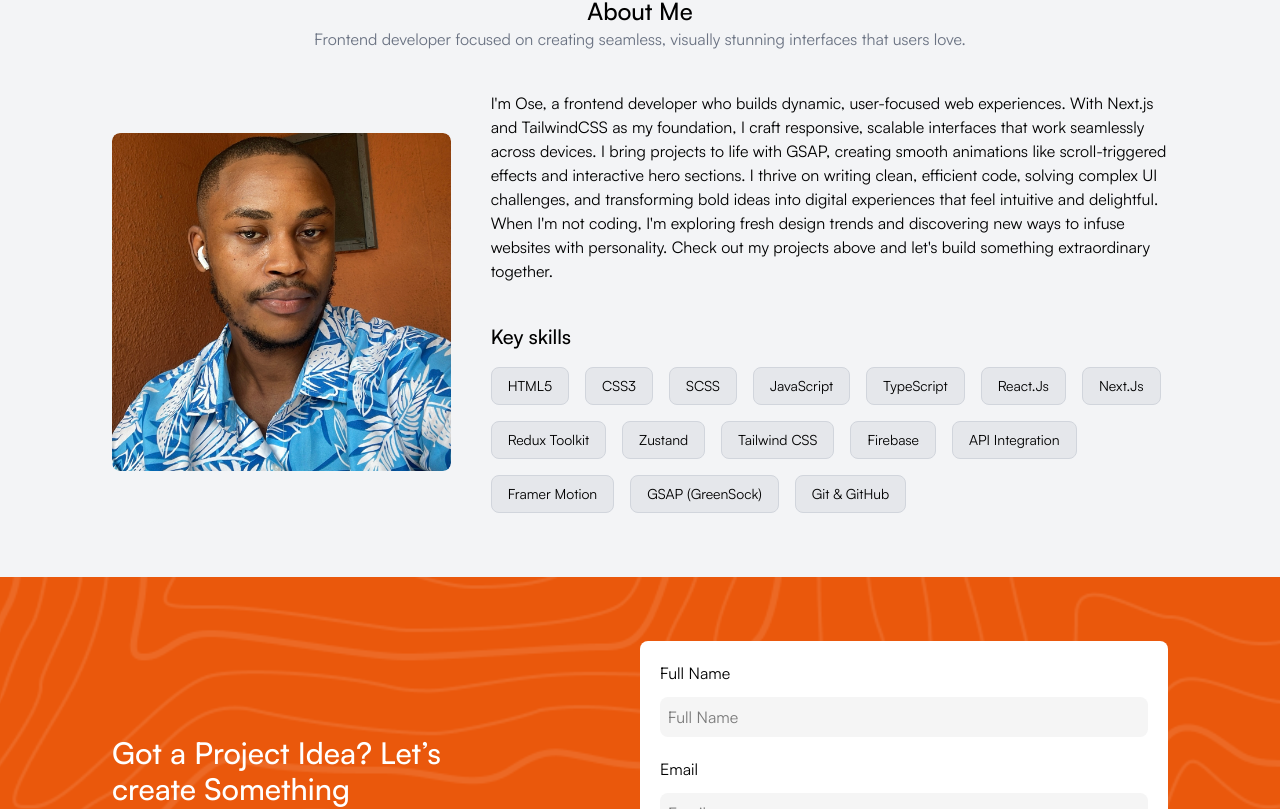
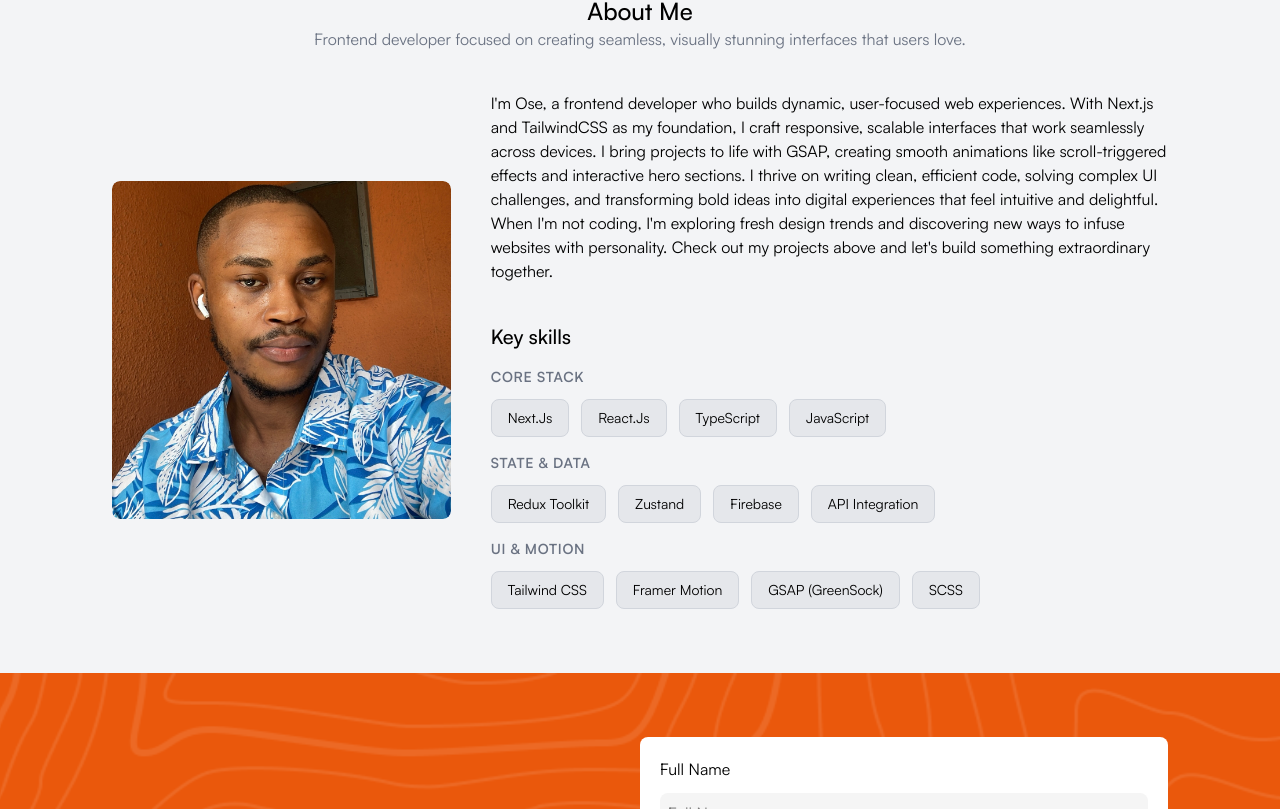
Before and after one commit to oseji/my-portfolio, a Next.js app: page / in a window 1280 px wide. Shown: the part 2085-2894 px from the top of the page. Built offline with nearby package versions, Linux system fonts and the light colour scheme.

Commit message:
fixed responsivess, revamped about me, fixed content

```diff
--- a/src/app/components/AboutMe.tsx
+++ b/src/app/components/AboutMe.tsx
@@ -5,41 +5,31 @@ import { useModeStore } from "../store/selectedModeState";
 import myPicture from "../assets/my picture.jpeg";
 
 const AboutMe = () => {
-	const frontendSkills = [
-		"HTML5",
-		"CSS3",
-		"SCSS",
-		"JavaScript",
-		"TypeScript",
-		"React.js",
-		"Next.js",
-		"Redux Toolkit",
-		"Zustand",
+	const frontendSkills = {
+		"Core Stack": ["Next.js", "React.js", "TypeScript", "JavaScript"],
+		"State & Data": ["Redux Toolkit", "Zustand", "Firebase", "API Integration"],
+		"UI & Motion": [
 			"Tailwind CSS",
-		"Firebase",
-		"API Integration",
 			"Framer Motion",
 			"GSAP (GreenSock)",
-		"Git & GitHub",
-	];
-	const qaSkills = [
-		"Selenium WebDriver",
-		"Postman",
-		"Swagger",
-		"Jira",
-		"Test Case Design & Execution",
-		"Bug Reporting & Tracking",
-		"Database Validation ",
-		"Manual Testing",
-		"Automated Testing",
-		"Functional Testing",
+			"SCSS",
+		],
+	};
+
+	const qaSkills = {
+		"Core Tools": ["Selenium WebDriver (POM)", "Postman", "Swagger", "Jira"],
+		"Technical Testing": [
+			"Database Validation (MongoDB)",
+			"API Testing",
+			"Cross-Browser Testing",
+		],
+		"Testing Lifecycle": [
 			"Regression Testing",
 			"End-to-End Testing",
 			"Smoke Testing",
-		"User Acceptance Testing",
-		"Exploratory Testing",
-		"Cross-Browser Testing",
-	];
+			"UAT",
+		],
+	};
 
 	const frontendBio = `I'm Ose, a frontend developer who builds dynamic, user-focused web experiences. With Next.js and TailwindCSS as my foundation, I craft responsive, scalable interfaces that work seamlessly across devices. I bring projects to life with GSAP, creating smooth animations like scroll-triggered effects and interactive hero sections. I thrive on writing clean, efficient code, solving complex UI challenges, and transforming bold ideas into digital experiences that feel intuitive and delightful. When I'm not coding, I'm exploring fresh design trends and discovering new ways to infuse websites with personality. Check out my projects above and let's build something extraordinary together.`;
 
@@ -60,7 +50,7 @@ const AboutMe = () => {
 					: "Testing software with precision and purpose. Automation enthusiast who understands both sides of the code."}
 			</p>
 
-			<div className=" flex flex-col md:flex-row items-center gap-4 md:gap-10">
+			<div className=" flex flex-col lg:flex-row items-center gap-4 md:gap-10">
 				<div className="md:w-1/2 lg:w-1/3 rounded-lg overflow-hidden">
 					<Image
 						src={myPicture}
@@ -69,22 +59,32 @@ const AboutMe = () => {
 					/>
 				</div>
 
-				<div className=" md:w-2/3">
+				<div className=" lg:w-2/3">
 					<p>{mode === "frontend" ? frontendBio : qaBio}</p>
 
 					<h2 className=" font-medium text-xl mb-4 mt-10">Key skills</h2>
 
-					<div className=" flex flex-row flex-wrap items-center gap-4">
-						{(mode === "frontend" ? frontendSkills : qaSkills).map(
-							(skill, index) => (
+					<div className=" flex flex-col flex-wrap items-start gap-4">
+						{Object.entries(
+							mode === "frontend" ? frontendSkills : qaSkills,
+						).map(([category, skills], catIndex) => (
+							<div key={catIndex} className="space-y-3">
+								<h4 className="text-sm font-semibold uppercase tracking-wider text-gray-500 dark:text-gray-400">
+									{category}
+								</h4>
+
+								<div className="flex flex-row flex-wrap items-center gap-3">
+									{skills.map((skill, index) => (
 										<span
 											key={index}
-									className=" capitalize border border-gray-300 dark:border-0 dark:bg-orange-500 bg-gray-200 rounded-lg px-4 py-2 text-sm"
+											className="capitalize border border-gray-300 dark:border-0 dark:bg-orange-500 bg-gray-200 rounded-lg px-4 py-2 text-sm transition-all hover:scale-105"
 										>
 											{skill}
 										</span>
-							),
-						)}
+									))}
+								</div>
+							</div>
+						))}
 					</div>
 				</div>
 			</div>
--- a/src/app/components/ContactMe.tsx
+++ b/src/app/components/ContactMe.tsx
@@ -53,14 +53,14 @@ const ContactMe = () => {
 
 	return (
 		<section
-			className=" dark:bg-[#262626] dark:text-white section-padding flex flex-col md:flex-row gap md:justify-between items-center gap-10 md:gap-44 bg-[#EA580C]"
+			className=" dark:bg-[#262626] dark:text-white section-padding flex flex-col lg:flex-row gap lg:justify-between items-center gap-10 lg:gap-44 bg-[#EA580C]"
 			style={{
 				backgroundImage: `url(/backgroundImage.svg)`,
 				backgroundSize: "cover",
 				backgroundPosition: "center",
 			}}
 		>
-			<div className=" w-full md:w-1/3 text-white">
+			<div className=" w-full lg:w-1/3 text-white">
 				<h1 className=" text-3xl mb-4 font-medium">
 					Got a Project Idea? Let’s create Something amazing
 				</h1>
@@ -75,7 +75,7 @@ const ContactMe = () => {
 				</a>
 			</div>
 
-			<div className=" bg-white dark:bg-[#1E1E1E] rounded-lg p-5 w-full md:w-1/2 xl:w-1/2">
+			<div className=" bg-white dark:bg-[#1E1E1E] rounded-lg p-5 w-full lg:w-1/2 xl:w-1/2">
 				<form
 					onSubmit={(e) => {
 						e.preventDefault();
--- a/src/app/components/Header.tsx
+++ b/src/app/components/Header.tsx
@@ -52,19 +52,19 @@ const Header = () => {
 
 				<div className="menuContainer" onClick={toggleMenu}>
 					<span
-						className="top-[10%] w-[80%] bg-black p-[1px]   absolute  transition ease-in-out duration-300 rounded-lg"
+						className="top-[10%] w-[80%] bg-black dark:bg-white p-[1px]   absolute  transition ease-in-out duration-300 rounded-lg"
 						ref={(el) => {
 							if (el) menuLineRefs.current[0] = el;
 						}}
 					></span>
 					<span
-						className="top-1/2 w-[60%] bg-black p-[1px]   absolute  transition ease-in-out duration-300 rounded-lg"
+						className="top-1/2 w-[60%] bg-black dark:bg-white p-[1px]   absolute  transition ease-in-out duration-300 rounded-lg"
 						ref={(el) => {
 							if (el) menuLineRefs.current[1] = el;
 						}}
 					></span>
 					<span
-						className="top-[90%] w-[80%] bg-black p-[1px]   absolute  transition ease-in-out duration-300 rounded-lg"
+						className="top-[90%] w-[80%] bg-black dark:bg-white p-[1px]   absolute  transition ease-in-out duration-300 rounded-lg"
 						ref={(el) => {
 							if (el) menuLineRefs.current[2] = el;
 						}}
@@ -90,7 +90,7 @@ const Header = () => {
 						</li>
 						<li>
 							<a
-								href="https://drive.google.com/file/d/1SErAAvbaxZQY2XEa0CoU2E6rgyMEmdCf/view?usp=sharing"
+								href="https://drive.google.com/file/d/19VgKqFfT8_QsR7N3wSbW1n9vnH097fYx/view?usp=sharing"
 								target="_blank"
 								rel="noopener noreferrer"
 							>
@@ -148,6 +148,7 @@ const Header = () => {
 								? "text-white"
 								: "text-gray-600 dark:text-gray-300"
 						}`}
+						onClick={() => setIsMenuToggled(false)}
 					>
 						Frontend
 					</span>
@@ -156,6 +157,7 @@ const Header = () => {
 						className={`z-10 w-1/2 text-center font-medium transition-colors duration-300 ${
 							mode === "qa" ? "text-white" : "text-gray-600 dark:text-gray-300"
 						}`}
+						onClick={() => setIsMenuToggled(false)}
 					>
 						QA
 					</span>
--- a/src/app/components/Herosection.tsx
+++ b/src/app/components/Herosection.tsx
@@ -8,7 +8,7 @@ const HeroSection = () => {
 			className=" dark:bg-[#262626] dark:text-white section-padding flex flex-col items-center justify-center gap-20 md:gap-60 lg:gap-80 xl:gap-20 min-h-screen bg-[#FFF7ED]"
 			id="heroSection"
 		>
-			<div className=" relative translate-y-1/4 md:translate-y-1/2">
+			<div className=" relative translate-y-1/4 md:translate-y-1/2 mt-10 md:mt-0">
 				{/* <div className=" capitalize text-center px-5 py-2 bg-[var(--primary-color)] w-fit mx-auto rounded-full border-black border-2 text-white">
 					ose oziegbe
 				</div> */}
--- a/src/app/components/Projects.tsx
+++ b/src/app/components/Projects.tsx
@@ -119,19 +119,19 @@ const Projects = () => {
 					: "Automated regression suites powered by modern testing frameworks."}
 			</p>
 
-			<section className=" grid grid-cols-1 md:grid-cols-2  justify-center gap-8">
+			<section className=" grid grid-cols-1 md:grid-cols-2 ultra:grid-cols-4 justify-center gap-8">
 				{projects.map((project) => (
 					<div
 						key={project.id}
-						className={`rounded-lg border border-[#DFDFDF] dark:border-0 dark:bg-[#262626] w-[450px] min-h-[480px] flex flex-col overflow-hidden ${project.id % 2 === 0 ? "md:mr-auto" : "md:ml-auto"}`}
+						className={`rounded-lg border border-[#DFDFDF] dark:border-0 dark:bg-[#262626] w-full lg:w-[450px] min-h-[400px] md:min-h-[480px] flex flex-col overflow-hidden ${project.id % 2 === 0 ? "md:mr-auto" : "md:ml-auto"} ultra:mx-0`}
 					>
 						<Image
 							src={project.img}
 							alt={project.title}
-							className="rounded-t-lg h-1/2"
+							className="rounded-t-lg md:h-1/2"
 						/>
 
-						<div className=" flex flex-col justify-between flex-1 gap-5 p-7 ">
+						<div className=" flex flex-col justify-between flex-1 gap-5 p-5 md:p-7 ">
 							<div>
 								<h2 className="text-xl font-semibold">{project.title}</h2>
 
@@ -140,7 +140,7 @@ const Projects = () => {
 								</p>
 							</div>
 
-							<div className=" flex flex-row items-center gap-2">
+							<div className=" flex flex-row flex-wrap items-center gap-2">
 								{project.stack.map((stack, index) => (
 									<span
 										key={index}
--- a/src/app/components/SkillTags.tsx
+++ b/src/app/components/SkillTags.tsx
@@ -51,7 +51,7 @@ const SkillTags = () => {
 	return (
 		<div
 			ref={containerRef}
-			className="flex flex-wrap justify-center gap-4 py-10 mt-12"
+			className="flex flex-wrap justify-center gap-4 py-10 md:mt-12"
 		>
 			{tags.map((tag, i) => (
 				<div
--- a/src/app/globals.css
+++ b/src/app/globals.css
@@ -1,4 +1,8 @@
 @import "tailwindcss";
+
+@theme {
+	--breakpoint-ultra: 2100px;
+}
 
 :root {
 	--primary-color: #ea580c;
```
Lines whose indentation alone changed are shown as unchanged.
